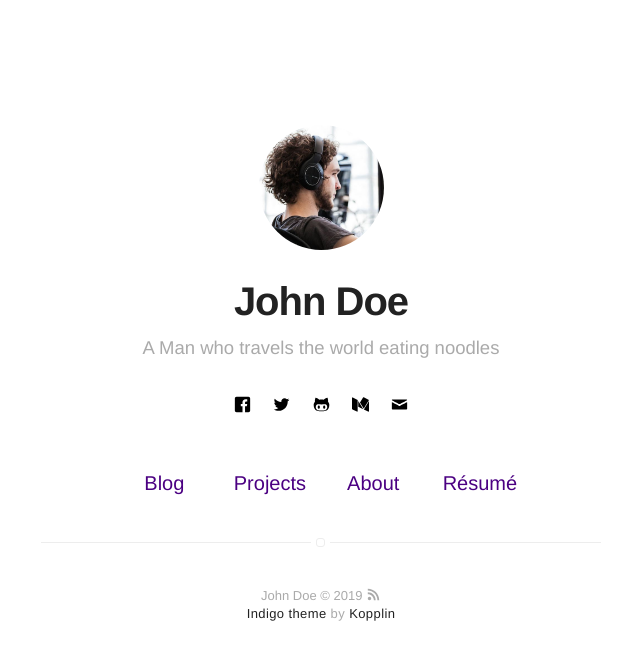
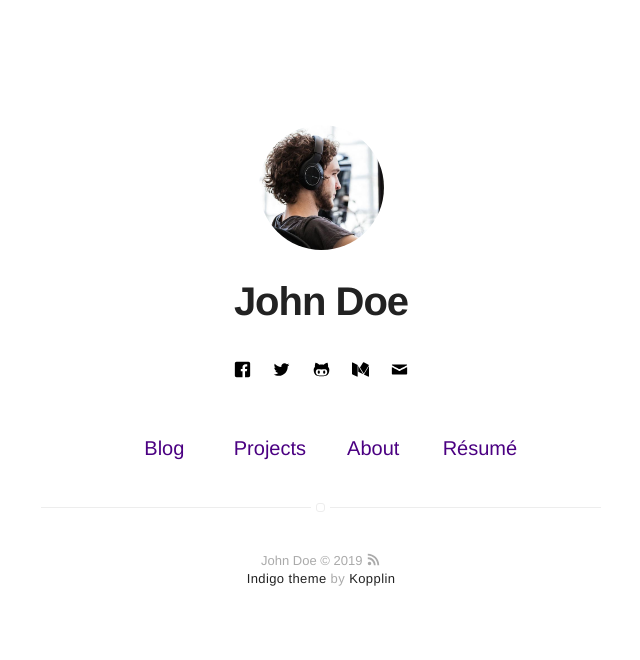
Before and after one commit to harora/harora.github.io, a Jekyll site: the page built from index.html, in a window 1280 px wide. Shown: the top 660 px of the page, without its empty margins (319-959 px from the left). Built offline with Jekyll 4.4.1, drawn with Linux system fonts in a browser that asks for light colours; some of the changed lines change nothing that is shown.

Commit message:
Initial Changes

```diff
--- a/_config.yml
+++ b/_config.yml
@@ -1,6 +1,6 @@
 # main text of home
 name: John Doe
-bio: A Man who travels the world eating noodles
+#bio: A Man who travels the world eating noodles
 
 # twitter summary info
 description: A blog about technology and stuff related
```
